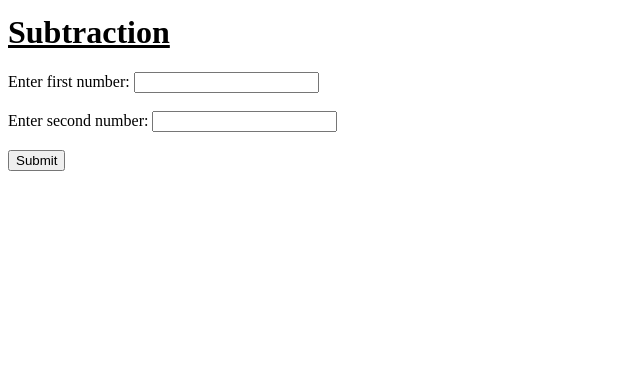
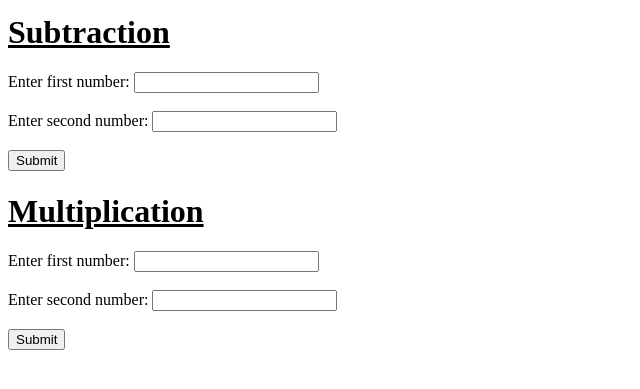
Before and after one commit to yashramanii/Django, a Django app: page / in a window 1280 px wide. Shown: the part 245-634 px from the top of the page, without its empty margins (0-640 px from the left). Run offline with Django 3.2, Linux system fonts and the light colour scheme.

Commit message:
multiplication func added

```diff
--- a/weather/api/templates/index.html
+++ b/weather/api/templates/index.html
@@ -26,4 +26,13 @@
     <input type="submit">
 </form>
 
+<h1><u>Multiplication</u></h1>
+<form action="mul" method="POST">
+    {% csrf_token %}
+
+    Enter first number: <input type="text" name="num1"><br><br>
+    Enter second number: <input type="text" name="num2"><br><br>
+    <input type="submit">
+</form>
+
 {% endblock %}
--- a/weather/api/urls.py
+++ b/weather/api/urls.py
@@ -1,6 +1,6 @@
 from django.urls import include, path
 from rest_framework import routers
-from api.views import TodoListApiView, index, addition, subtraction
+from api.views import TodoListApiView, index, addition, multiplication, subtraction
 
 router = routers.DefaultRouter()
 router.register('todo', TodoListApiView)
@@ -11,5 +11,6 @@ urlpatterns = [
     # path('', TodoListApiView.as_view())
     path('',index, name='index'),
     path('add',addition, name='add'),
-    path('sub',addition, name='sub'),
+    path('sub',subtraction, name='sub'),
+    path('mul',multiplication, name='mul'),
 ]
--- a/weather/api/views.py
+++ b/weather/api/views.py
@@ -75,3 +75,19 @@ def subtraction(request):
     else:
         res = "Only digits are allowed"
         return render(request, "result.html", {"result": res})
+
+
+def multiplication(request):
+
+    num1 = request.POST['num1']
+    num2 = request.POST['num2']
+
+    if num1.isdigit() and num2.isdigit():
+        a = int(num1)
+        b = int(num2)
+        res = a * b
+
+        return render(request, "result.html", {"result": res})
+    else:
+        res = "Only digits are allowed"
+        return render(request, "result.html", {"result": res})
```
